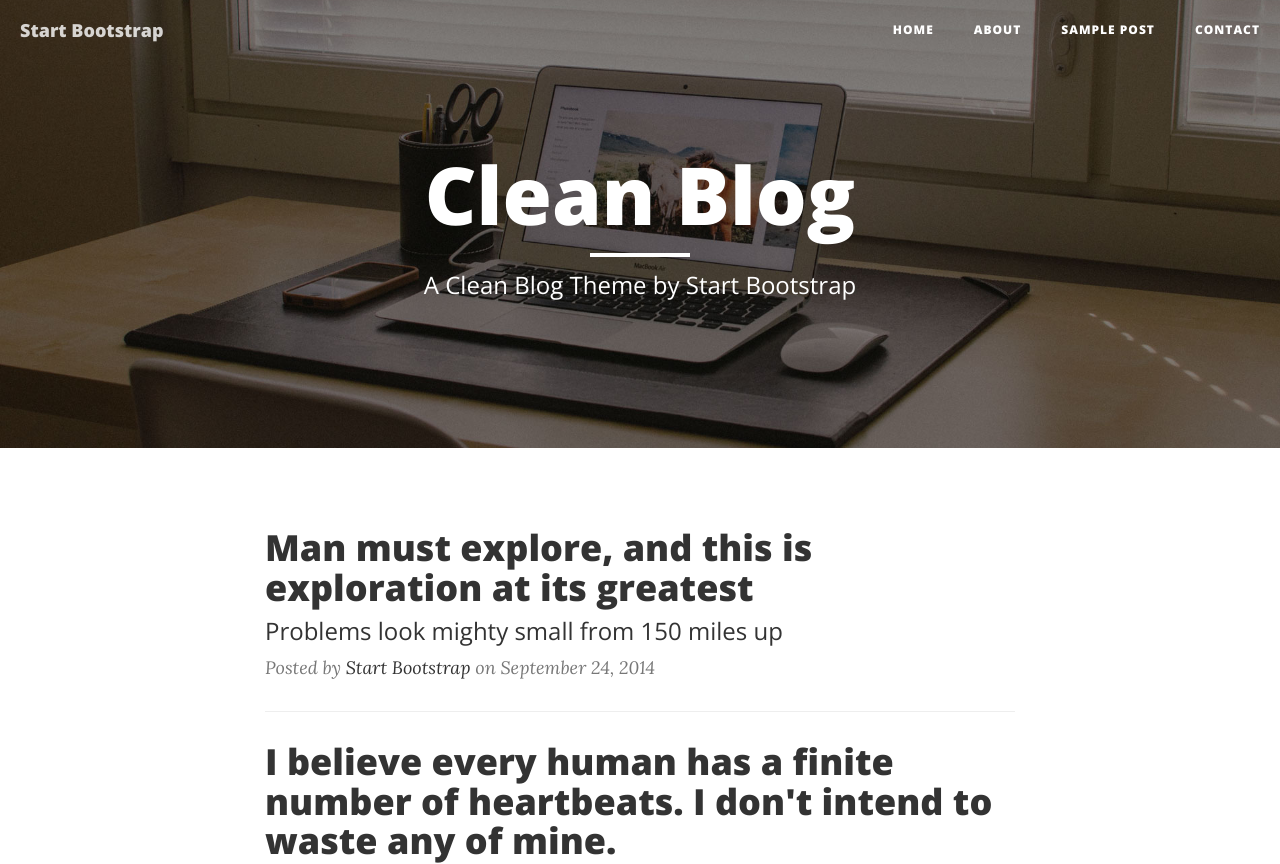
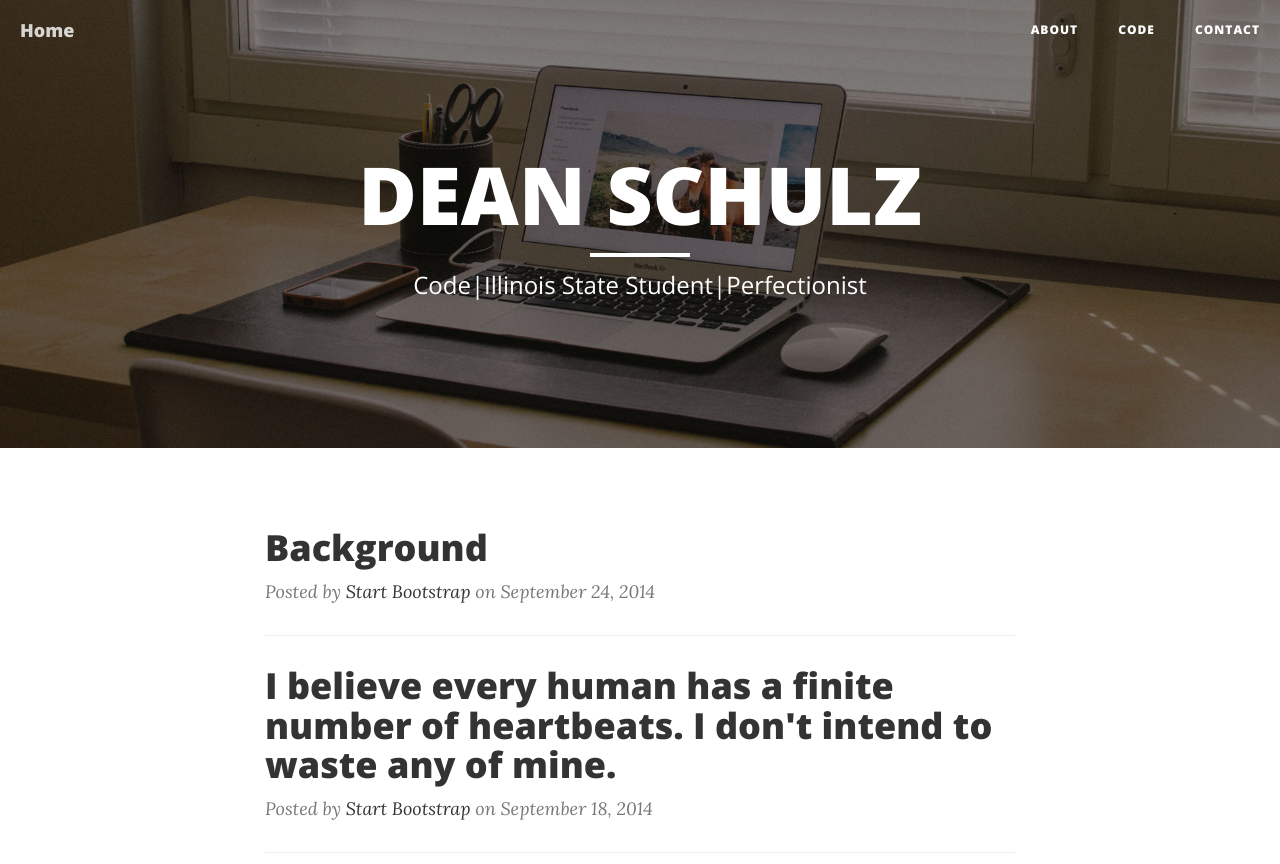
Before and after one commit to Dpschu2/Dpschu2.github.io, a website: page index.html in a window 1280 px wide. Shown: the top 864 px of the page. Drawn offline with nearby package versions, Linux system fonts and the light colour scheme.

Commit message:
Update index.html

```diff
--- a/index.html
+++ b/index.html
@@ -9,7 +9,7 @@
     <meta name="description" content="">
     <meta name="author" content="">
 
-    <title>Clean Blog</title>
+    <title>Dean Schulz</title>
 
     <!-- Bootstrap Core CSS -->
     <link href="vendor/bootstrap/css/bootstrap.min.css" rel="stylesheet">
@@ -42,20 +42,18 @@
                     <span class="sr-only">Toggle navigation</span>
                     Menu <i class="fa fa-bars"></i>
                 </button>
-                <a class="navbar-brand" href="index.html">Start Bootstrap</a>
+                <a class="navbar-brand" href="index.html">Home</a>
             </div>
 
             <!-- Collect the nav links, forms, and other content for toggling -->
             <div class="collapse navbar-collapse" id="bs-example-navbar-collapse-1">
                 <ul class="nav navbar-nav navbar-right">
-                    <li>
-                        <a href="index.html">Home</a>
-                    </li>
+
                     <li>
                         <a href="about.html">About</a>
                     </li>
                     <li>
-                        <a href="post.html">Sample Post</a>
+                        <a href="post.html">Code</a>
                     </li>
                     <li>
                         <a href="contact.html">Contact</a>
@@ -74,9 +72,9 @@
             <div class="row">
                 <div class="col-lg-8 col-lg-offset-2 col-md-10 col-md-offset-1">
                     <div class="site-heading">
-                        <h1>Clean Blog</h1>
+                        <h1>DEAN SCHULZ</h1>
                         <hr class="small">
-                        <span class="subheading">A Clean Blog Theme by Start Bootstrap</span>
+                        <span class="subheading">Code|Illinois State Student|Perfectionist</span>
                     </div>
                 </div>
             </div>
@@ -90,10 +88,10 @@
                 <div class="post-preview">
                     <a href="post.html">
                         <h2 class="post-title">
-                            Man must explore, and this is exploration at its greatest
+                            Background
                         </h2>
                         <h3 class="post-subtitle">
-                            Problems look mighty small from 150 miles up
+
                         </h3>
                     </a>
                     <p class="post-meta">Posted by <a href="#">Start Bootstrap</a> on September 24, 2014</p>
```
